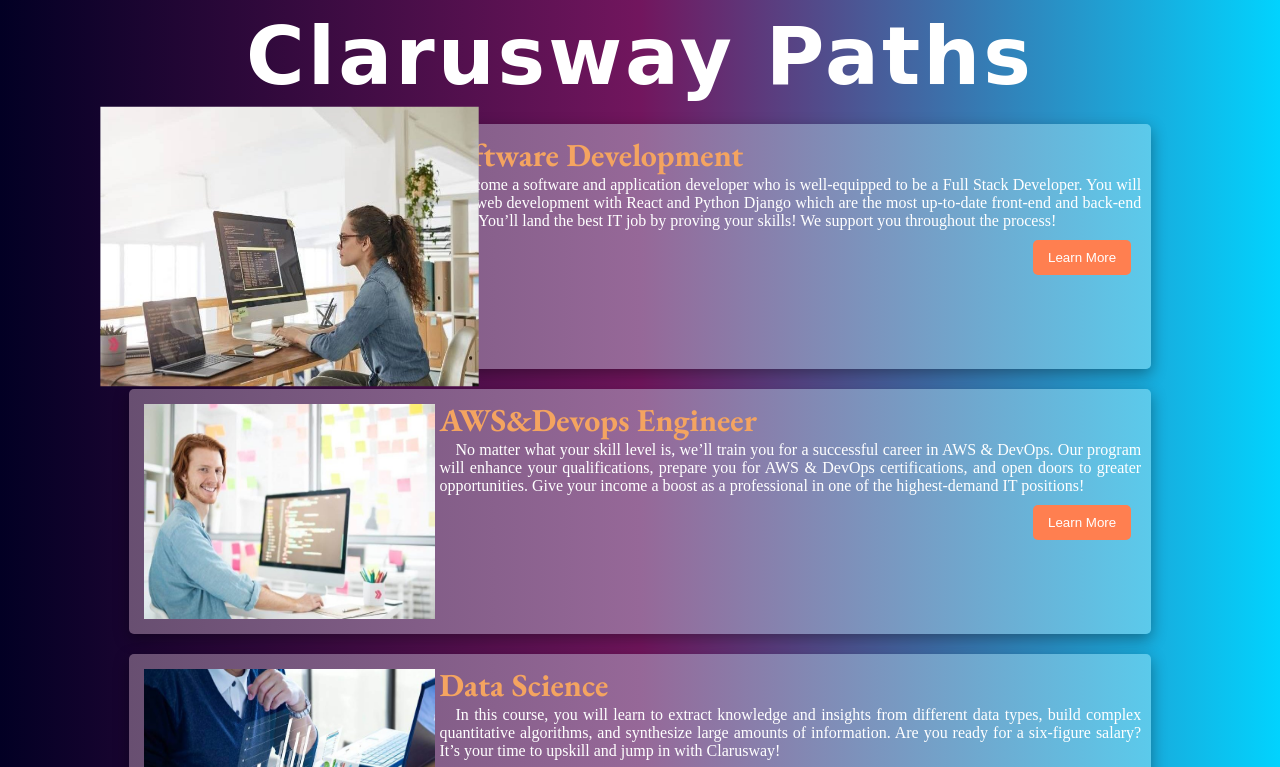
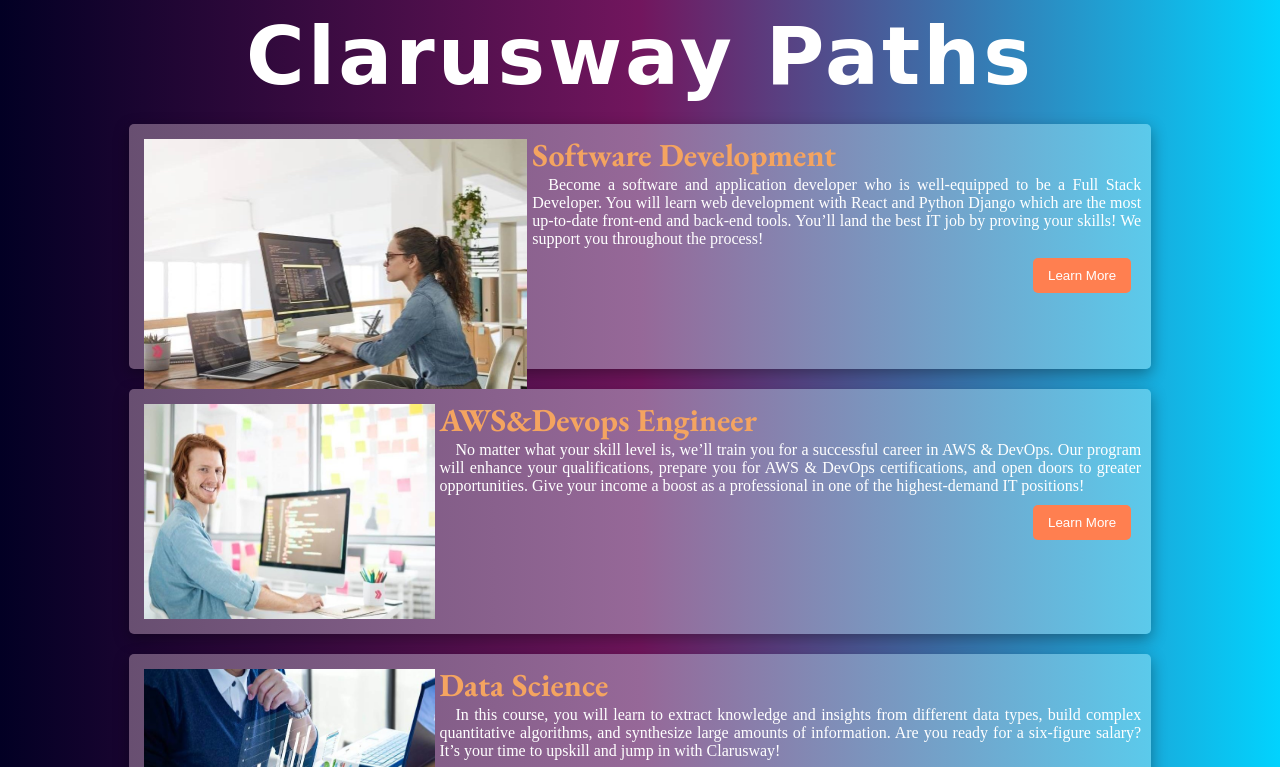
Before and after one commit to muratgrr/Clarusway-Paths, a plain HTML site: page index.html in a window 1280 px wide. In both pictures the pointer is over the picture 289 px from the left and 246 px from the top of the page. Shown: the top 767 px of the page. Drawn offline with nearby package versions, Linux system fonts and the light colour scheme; a web font is replaced by a local one.

Commit message:
hover efekti güncellendi

```diff
--- a/style.css
+++ b/style.css
@@ -24,6 +24,11 @@
     /* float: left; */
     width: 30%;
 }
+.img:hover{
+   cursor: pointer;
+   width: min-content;
+   height: 260px;
+}
 
 .img{
     height: 225px;
@@ -31,11 +36,11 @@
     float: left;
     width: 100%;
 }
-.img:hover {
-    -ms-transform: scale(1.3); /* IE 9 */
-    -webkit-transform: scale(1.3); /* Safari 3-8 */
+/* .img:hover {
+    -ms-transform: scale(1.3);
+    -webkit-transform: scale(1.3);
      transform: scale(1.3);
-   }
+   } */
 
 .article-text h3{
     color:#F4A460 ;
```
